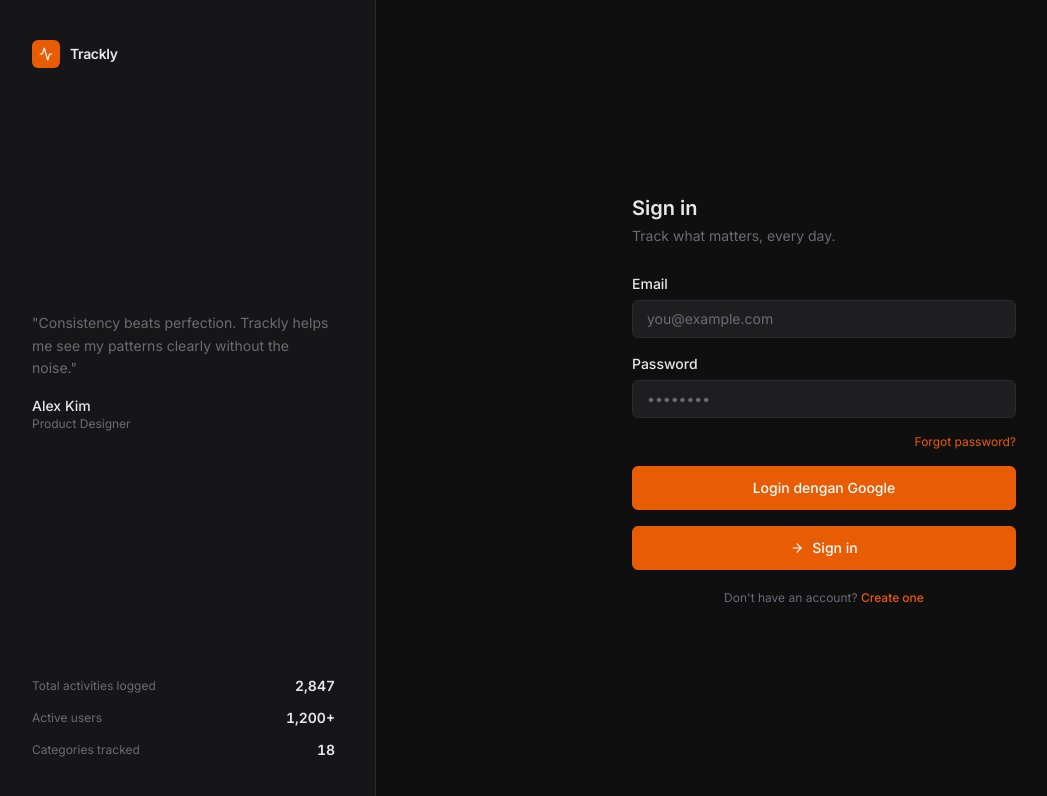
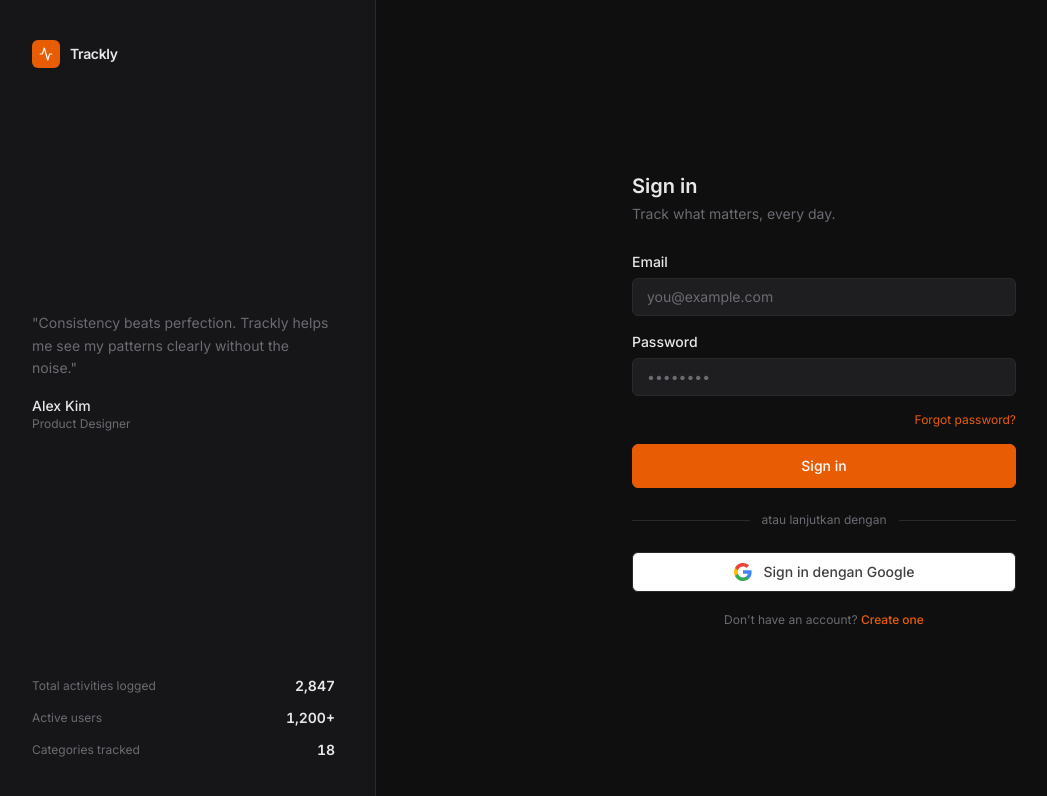
Before and after one commit to IchwanArdi/Trackly, a React (Vite) app in the folder client/: page /login in a window 1280 px wide. Shown: the top 796 px of the page, without its empty margins (8-1055 px from the left). Built offline with nearby package versions, Linux system fonts and the light colour scheme; no server answers.

Commit message:
redesain ui login

```diff
--- a/client/src/pages/LoginPage.tsx
+++ b/client/src/pages/LoginPage.tsx
@@ -2,10 +2,34 @@
 import { toast } from 'react-toastify';
 import { api, setAuthToken, saveUser } from '../utils/auth';
 import { useNavigate, Link } from 'react-router-dom';
-import { Activity, ArrowRight } from 'lucide-react';
+import { Activity } from 'lucide-react';
 import { Input } from '../components/ui/Input';
 import { Button } from '../components/ui/Button';
 import { useData } from '../store/dataStore';
+
+// Official Google "G" logo (4-color), per Google brand guidelines
+function GoogleIcon() {
+  return (
+    <svg width="18" height="18" viewBox="0 0 18 18" xmlns="http://www.w3.org/2000/svg">
+      <path
+        fill="#4285F4"
+        d="M17.64 9.2c0-.637-.057-1.251-.164-1.84H9v3.481h4.844a4.14 4.14 0 0 1-1.796 2.716v2.259h2.908c1.702-1.567 2.684-3.875 2.684-6.615Z"
+      />
+      <path
+        fill="#34A853"
+        d="M9 18c2.43 0 4.467-.806 5.956-2.18l-2.908-2.259c-.806.54-1.837.86-3.048.86-2.344 0-4.328-1.584-5.036-3.711H.957v2.332A8.997 8.997 0 0 0 9 18Z"
+      />
+      <path
+        fill="#FBBC05"
+        d="M3.964 10.71A5.41 5.41 0 0 1 3.682 9c0-.593.102-1.17.282-1.71V4.958H.957A8.996 8.996 0 0 0 0 9c0 1.452.348 2.827.957 4.042l3.007-2.332Z"
+      />
+      <path
+        fill="#EA4335"
+        d="M9 3.58c1.321 0 2.508.454 3.44 1.345l2.582-2.581C13.463.891 11.426 0 9 0A8.997 8.997 0 0 0 .957 4.958L3.964 7.29C4.672 5.163 6.656 3.58 9 3.58Z"
+      />
+    </svg>
+  );
+}
 
 export function LoginPage() {
   const navigate = useNavigate();
@@ -13,6 +37,7 @@
   const [email, setEmail] = useState('');
   const [password, setPassword] = useState('');
   const [loading, setLoading] = useState(false);
+  const [googleLoading, setGoogleLoading] = useState(false);
 
   const handleSubmit = async (e: React.FormEvent) => {
     e.preventDefault();
@@ -50,6 +75,7 @@
   };
 
   const handleGoogleLogin = () => {
+    setGoogleLoading(true);
     const apiBaseUrl = import.meta.env.VITE_API_URL || 'http://localhost:3000';
     window.location.assign(`${apiBaseUrl}/api/auth/google`);
   };
@@ -111,15 +137,29 @@
               </button>
             </div>
 
-            {/* Login dengan Google */}
-            <Button onClick={handleGoogleLogin} id="btn-google-login" type="button" variant="primary" size="md" className="w-full">
-              Login dengan Google
-            </Button>
-
-            <Button id="btn-login-submit" type="submit" variant="primary" size="md" className="w-full" icon={<ArrowRight size={14} />}>
+            <Button id="btn-login-submit" type="submit" variant="primary" size="md" className="w-full">
               {loading ? 'Loading...' : 'Sign in'}
             </Button>
           </form>
+
+          {/* Divider */}
+          <div className="flex items-center gap-3 my-6">
+            <div className="h-px flex-1 bg-border" />
+            <span className="text-xs text-muted">atau lanjutkan dengan</span>
+            <div className="h-px flex-1 bg-border" />
+          </div>
+
+          {/* Google Sign-In */}
+          <button
+            type="button"
+            id="btn-google-login"
+            onClick={handleGoogleLogin}
+            disabled={googleLoading}
+            className="w-full flex items-center justify-center gap-3 h-10 rounded-md border border-border bg-white text-sm font-medium text-neutral-700 hover:bg-neutral-50 active:bg-neutral-100 transition-colors disabled:opacity-60 disabled:cursor-not-allowed cursor-pointer"
+          >
+            <GoogleIcon />
+            {googleLoading ? 'Menghubungkan...' : 'Sign in dengan Google'}
+          </button>
 
           <p className="text-xs text-muted text-center mt-5">
             Don't have an account?{' '}
--- a/client/src/pages/RegisterPage.tsx
+++ b/client/src/pages/RegisterPage.tsx
@@ -2,7 +2,7 @@
 import { toast } from 'react-toastify';
 import { api } from '../utils/auth';
 import { useNavigate, Link } from 'react-router-dom';
-import { Activity, ArrowRight } from 'lucide-react';
+import { Activity } from 'lucide-react';
 import { Input } from '../components/ui/Input';
 import { Button } from '../components/ui/Button';
 
@@ -52,7 +52,7 @@
     <div className="min-h-screen bg-background flex">
       {/* Left panel */}
       <div className="hidden lg:flex w-80 xl:w-96 bg-card border-r border-border flex-col justify-between p-10 shrink-0">
-        <div className="flex items-center gap-2.5">
+        <div className="flex items-center gap-2.5 ">
           <div className="w-7 h-7 bg-accent rounded-md flex items-center justify-center">
             <Activity size={14} className="text-white" />
           </div>
@@ -86,7 +86,7 @@
       {/* Right panel */}
       <div className="flex-1 flex items-center justify-center px-6">
         <div className="w-full max-w-sm">
-          <div className="flex items-center gap-2 mb-8">
+          <div className="flex items-center gap-2 mb-8 lg:hidden">
             <div className="w-7 h-7 bg-accent rounded-md flex items-center justify-center">
               <Activity size={14} className="text-white" />
             </div>
@@ -139,7 +139,6 @@
               variant="primary"
               size="md"
               className="w-full"
-              icon={<ArrowRight size={14} />}
               disabled={loading}
             >
               {loading ? 'Loading...' : 'Create account'}
```
